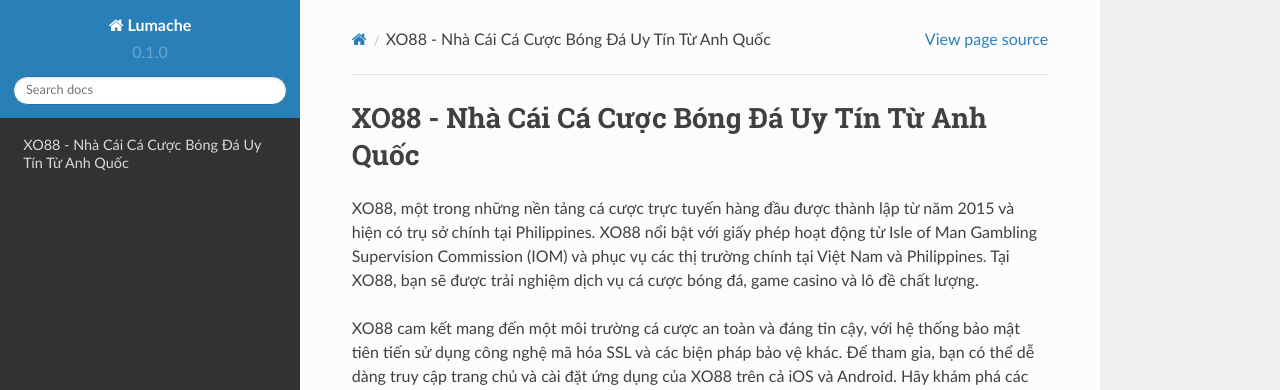
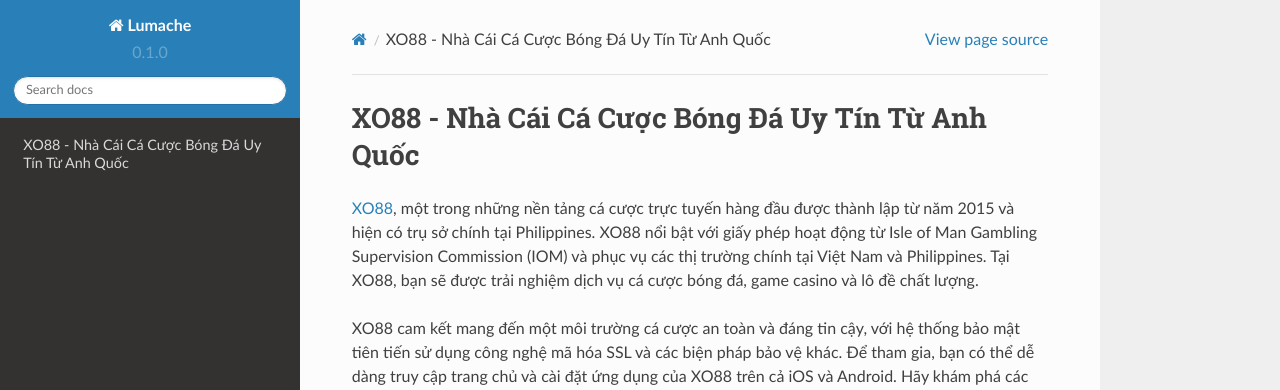
Before and after one commit to vanthanhtuan2022/xo88wtf, a Sphinx documentation site: the page built from docs/source/index.rst, in a window 1280 px wide. Shown: the top 390 px of the page. Built offline with Sphinx 7.4.7 and the Read the Docs theme 2.0.0, drawn with Linux system fonts in a browser that asks for light colours; part of the change alters nothing that is shown.

```diff
--- a/docs/source/index.rst
+++ b/docs/source/index.rst
@@ -1,7 +1,7 @@
 XO88 - Nhà Cái Cá Cược Bóng Đá Uy Tín Từ Anh Quốc
 ===================================
 
-XO88, một trong những nền tảng cá cược trực tuyến hàng đầu được thành lập từ năm 2015 và hiện có trụ sở chính tại Philippines. XO88 nổi bật với giấy phép hoạt động từ Isle of Man Gambling Supervision Commission (IOM) và phục vụ các thị trường chính tại Việt Nam và Philippines. Tại XO88, bạn sẽ được trải nghiệm dịch vụ cá cược bóng đá, game casino và lô đề chất lượng.
+`XO88 <https://xo88.wtf/>`_, một trong những nền tảng cá cược trực tuyến hàng đầu được thành lập từ năm 2015 và hiện có trụ sở chính tại Philippines. XO88 nổi bật với giấy phép hoạt động từ Isle of Man Gambling Supervision Commission (IOM) và phục vụ các thị trường chính tại Việt Nam và Philippines. Tại XO88, bạn sẽ được trải nghiệm dịch vụ cá cược bóng đá, game casino và lô đề chất lượng.
 
 XO88 cam kết mang đến một môi trường cá cược an toàn và đáng tin cậy, với hệ thống bảo mật tiên tiến sử dụng công nghệ mã hóa SSL và các biện pháp bảo vệ khác. Để tham gia, bạn có thể dễ dàng truy cập trang chủ và cài đặt ứng dụng của XO88 trên cả iOS và Android. Hãy khám phá các trò chơi hấp dẫn, các chương trình khuyến mãi và dịch vụ tuyệt vời của XO88 để có những trải nghiệm cá cược thú vị và an toàn.
 
```
